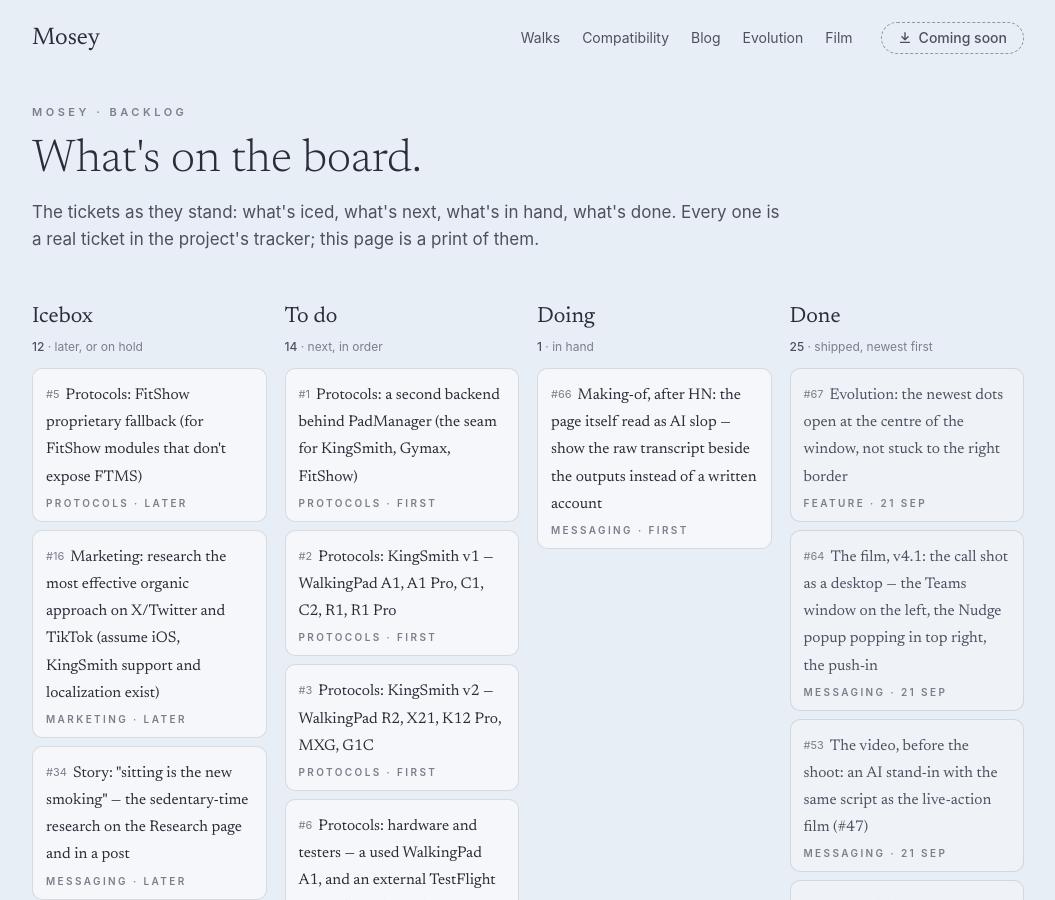
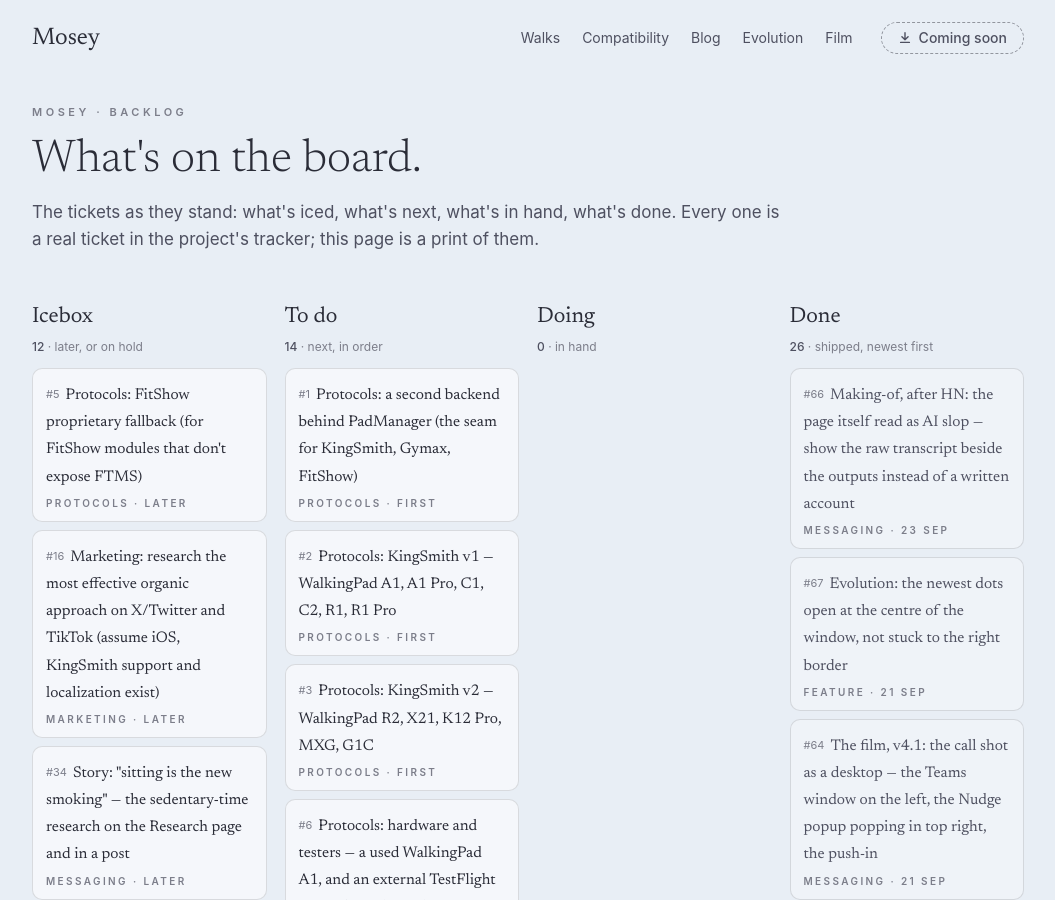
Before and after one commit to akaalias/mosey-site, a Jekyll site: the page built from backlog.html, in a window 1280 px wide and 900 px high. Shown: the whole window, without its empty margins (112-1167 px from the left). Built offline with Jekyll 4.4.1, drawn with Linux system fonts in a browser that asks for light colours.

Commit message:
Backlog: #66 done

```diff
--- a/backlog.html
+++ b/backlog.html
@@ -57,10 +57,10 @@
 <li class='bl-card'><span class='bl-num'>#68</span><span class='bl-title'>Shared core: one source of truth for copy, assets, colours, type and the Round Book across macOS, iOS and Android — the apps differ by platform, not by UI/UX</span><span class='bl-kick'>iOS · Android · feature · next</span></li>
 <li class='bl-card'><span class='bl-num'>#54</span><span class='bl-title'>How it works: the film&#x27;s clips inside the app (and an App Preview from it)</span><span class='bl-kick'></span></li>
 </ul></section>
-<section class='bl-col doing'><h2>Doing</h2><span class='bl-sub'><b>1</b> · in hand</span><ul class='bl-list'>
-<li class='bl-card'><span class='bl-num'>#66</span><span class='bl-title'>Making-of, after HN: the page itself read as AI slop — show the raw transcript beside the outputs instead of a written account</span><span class='bl-kick'>messaging · first</span></li>
+<section class='bl-col doing'><h2>Doing</h2><span class='bl-sub'><b>0</b> · in hand</span><ul class='bl-list'>
 </ul></section>
-<section class='bl-col done'><h2>Done</h2><span class='bl-sub'><b>25</b> · shipped, newest first</span><ul class='bl-list'>
+<section class='bl-col done'><h2>Done</h2><span class='bl-sub'><b>26</b> · shipped, newest first</span><ul class='bl-list'>
+<li class='bl-card'><span class='bl-num'>#66</span><span class='bl-title'>Making-of, after HN: the page itself read as AI slop — show the raw transcript beside the outputs instead of a written account</span><span class='bl-kick'>messaging · 23 Sep</span></li>
 <li class='bl-card'><span class='bl-num'>#67</span><span class='bl-title'>Evolution: the newest dots open at the centre of the window, not stuck to the right border</span><span class='bl-kick'>feature · 21 Sep</span></li>
 <li class='bl-card'><span class='bl-num'>#64</span><span class='bl-title'>The film, v4.1: the call shot as a desktop — the Teams window on the left, the Nudge popup popping in top right, the push-in</span><span class='bl-kick'>messaging · 21 Sep</span></li>
 <li class='bl-card'><span class='bl-num'>#53</span><span class='bl-title'>The video, before the shoot: an AI stand-in with the same script as the live-action film (#47)</span><span class='bl-kick'>messaging · 21 Sep</span></li>
```
